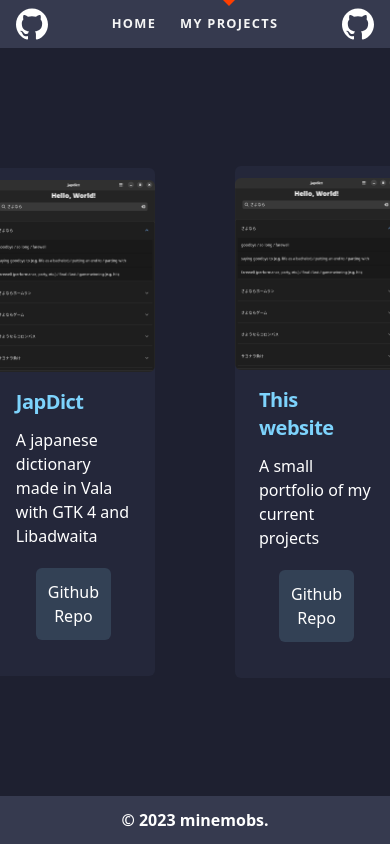
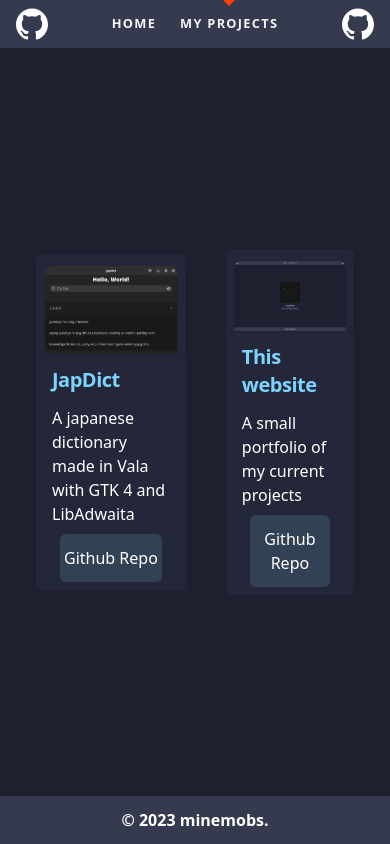
Before and after one commit to Minemobs/minemobs.github.io, a SvelteKit app: page /projects in a window 390 px wide. Built offline with nearby package versions, Linux system fonts and the light colour scheme.

Commit message:
Fixed mobile version

```diff
--- a/src/routes/Card.svelte
+++ b/src/routes/Card.svelte
@@ -6,12 +6,14 @@
 </script>
 
 <div class="max-w-xs rounded-md bg-[#24273a]">
-	<img height="48" class="object-cover overflow-hidden rounded-md mt-3 w-full h-48" src={imageSrc} alt="Project" />
-	<div class="px-6 py-4">
+	<div class="mt-3 pl-2 pr-2 md:flex-shrink-0 shadow">
+		<img class="object-cover border-none w-full h-full rounded-lg rounded-b-none" src={imageSrc} alt="Project" />
+	</div>
+	<div class="max-sm:px-4 md:px-6 pt-3">
 		<h4 class="mb-3 text-xl font-semibold tracking-tight text-sky-300">{title}</h4>
 		<p class="mb-2 leading-normal text-white">{description}</p>
 		<a href={projectURL}>
-			<div class="m-5 p-3 bg-slate-700 rounded-md flex flex-1 justify-center">
+			<div class="max-sm:m-2 md:m-5 py-3 bg-slate-700 rounded-md flex flex-1 justify-center">
 				<button class="text-white">Github Repo</button>
 			</div>
 		</a>
--- a/src/routes/projects/+page.svelte
+++ b/src/routes/projects/+page.svelte
@@ -1,6 +1,7 @@
 <script>
 	import Card from '../Card.svelte';
-	import japDict from '../../lib/images/japdict.png';
+	import japDictImg from '../../lib/images/japdict.png';
+	import websiteImg from '../../lib/images/website.png';
 </script>
 
 <svelte:head>
@@ -8,15 +9,15 @@
 	<meta name="description" content="About this app" />
 </svelte:head>
 
-<div class="flex flex-1 justify-center items-center gap-20">
+<div class="flex flex-1 justify-center items-center max-sm:gap-10 md:gap-20 mx-5">
 	<Card
-		imageSrc={japDict}
+		imageSrc={japDictImg}
 		title="JapDict"
-		description="A japanese dictionary made in Vala with GTK 4 and Libadwaita"
+		description="A japanese dictionary made in Vala with GTK 4 and LibAdwaita"
 		projectURL="https://github.com/minemobs/japdict"
 	/>
 	<Card
-		imageSrc={japDict}
+		imageSrc={websiteImg}
 		title="This website"
 		description="A small portfolio of my current projects"
 		projectURL="https://github.com/minemobs/minemobs.github.io"
```
Also changed, not shown: src/lib/images/japdict.png, src/lib/images/website.png (added).
